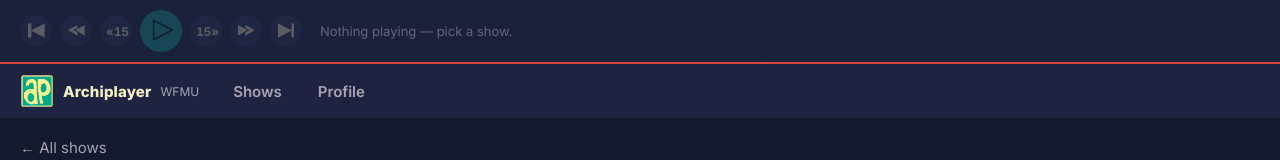
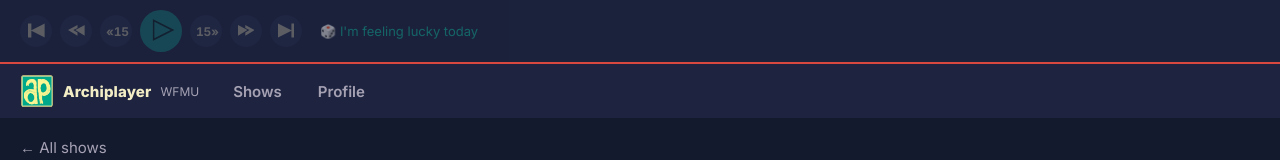
Before and after one commit to peqod/Archiplayer, a SvelteKit app: page /show/1 in a window 1280 px wide. Shown: the top 160 px of the page. Built offline with nearby package versions, Linux system fonts and the light colour scheme.

Commit message:
lucky draw button added, no longer on air removed

```diff
--- a/src/routes/+layout.svelte
+++ b/src/routes/+layout.svelte
@@ -3,17 +3,49 @@
   import "@fontsource/inter/600.css";
   import "@fontsource/inter/700.css";
   import "@fontsource/inter/800.css";
-  import { player } from "$lib/player.svelte";
+  import { player, type QueueItem } from "$lib/player.svelte";
   import { api, fmtTime } from "$lib/api";
+  import { selectRandomPlayback } from "$lib/random-show";
   import { theme } from "$lib/theme.svelte";
   import Icon from "$lib/Icon.svelte";
   import { page } from "$app/stores";
+  import { goto } from "$app/navigation";
   import { tick } from "svelte";
   import { getCurrentWindow, PhysicalSize } from "@tauri-apps/api/window";
 
   let { children } = $props();
   let audioEl: HTMLAudioElement;
   let favError = $state<string | null>(null);
+  let luckyBusy = $state(false);
+
+  // Same action the catalog dice fires: random show + random starting episode.
+  async function feelingLucky() {
+    if (luckyBusy) return;
+    luckyBusy = true;
+    try {
+      const shows = await api.getCatalog();
+      if (!shows.length) return;
+      const selection = await selectRandomPlayback(
+        shows,
+        (show) => api.getShow(show.id),
+        player.current?.episode.show_id ?? null,
+        player.current?.episode.id ?? null,
+      );
+      if (!selection) return;
+      const items: QueueItem[] = selection.episodes.map((episode) => ({
+        episode,
+        showName: selection.show.name,
+      }));
+      await goto("/show/" + selection.show.id, {
+        state: { centerEpisodeId: selection.episodes[selection.index].id },
+      });
+      await player.playQueue(items, selection.index);
+    } catch (err) {
+      favError = String(err);
+    } finally {
+      luckyBusy = false;
+    }
+  }
   // Player-only collapse shortens the window to the player + tabs. The routed
   // content remains mounted underneath, so manually enlarging the window reveals it.
   // Width remains user-controlled so the responsive player can still be resized.
@@ -345,7 +377,11 @@
           {@render volumeControl()}
         </div>
       {:else}
-        <div class="p-track idle">Nothing playing — pick a show.</div>
+        <div class="p-track idle">
+          <button class="lucky" onclick={feelingLucky} disabled={luckyBusy}>
+            {luckyBusy ? "Finding…" : "🎲 I'm feeling lucky today"}
+          </button>
+        </div>
       {/if}
     </div>
   </header>
@@ -561,6 +597,21 @@
   }
   .p-track.idle {
     color: var(--c-dim);
+    opacity: 0.7;
+  }
+  .lucky {
+    background: none;
+    border: none;
+    padding: 0;
+    font: inherit;
+    color: var(--c-accent);
+    cursor: pointer;
+  }
+  .lucky:hover:not(:disabled) {
+    text-decoration: underline;
+  }
+  .lucky:disabled {
+    cursor: default;
     opacity: 0.7;
   }
   .err {
--- a/src/routes/show/[id]/+page.svelte
+++ b/src/routes/show/[id]/+page.svelte
@@ -263,7 +263,6 @@
       {#if show.description}<p class="blurb">{show.description}</p>{/if}
       <div class="meta">
         {episodes.length} episodes · {playableCount} with audio
-        {#if !show.on_air}· no longer on air{/if}
         <span class="dot">·</span>
         <a class="wfmu-link" href={"https://wfmu.org/playlists/" + show.id} onclick={openWfmu}>View on WFMU ↗</a>
       </div>
```
